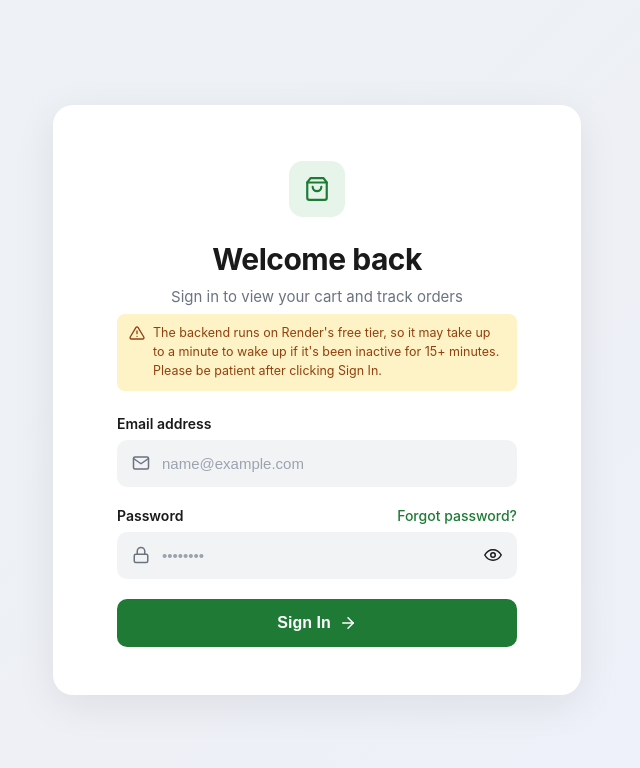
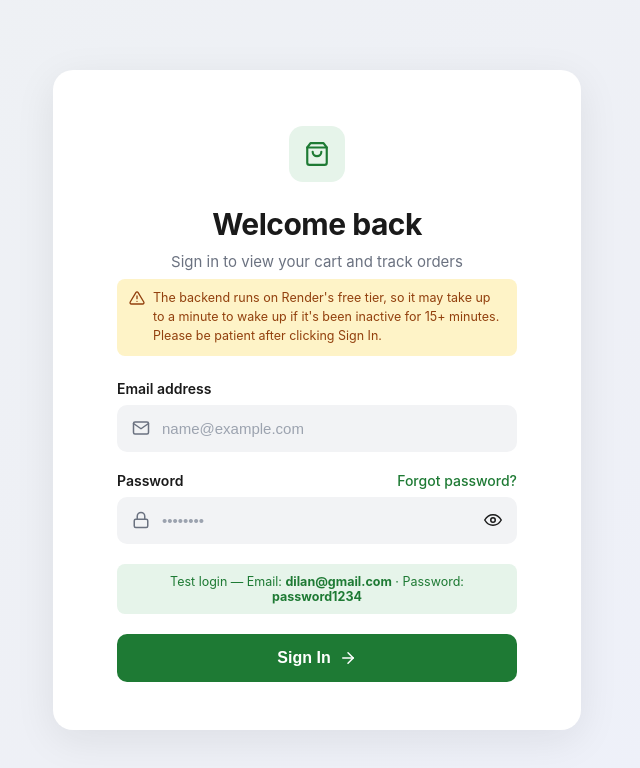
Before and after one commit to lynx7843/View-cart, a React (Vite) app in the folder client/: page /login in a window 1280 px wide. Shown: the top 768 px of the page, without its empty margins (323-963 px from the left). Built offline with nearby package versions, Linux system fonts and the light colour scheme; no server answers.

Commit message:
test login credentials

```diff
--- a/client/src/pages/Login.css
+++ b/client/src/pages/Login.css
@@ -86,6 +86,16 @@
   font-size: 13.5px;
   padding: 10px 12px;
   margin: 0 0 20px;
+}
+
+.login-test-credentials {
+  text-align: center;
+  color: #1e7a34;
+  background: #e6f4ea;
+  border-radius: 8px;
+  font-size: 12.5px;
+  padding: 10px 12px;
+  margin: 4px 0 20px;
 }
 
 .login-card label {
--- a/client/src/pages/Login.jsx
+++ b/client/src/pages/Login.jsx
@@ -100,6 +100,10 @@ function Login() {
             </div>
           </div>
 
+          <p className="login-test-credentials">
+            Test login — Email: <strong>dilan@gmail.com</strong> · Password: <strong>password1234</strong>
+          </p>
+
           <button type="submit" className="login-btn-signin" disabled={submitting}>
             {submitting ? 'Signing in…' : 'Sign In'}
             <svg viewBox="0 0 24 24" fill="none" strokeWidth="2" strokeLinecap="round" strokeLinejoin="round">
```
